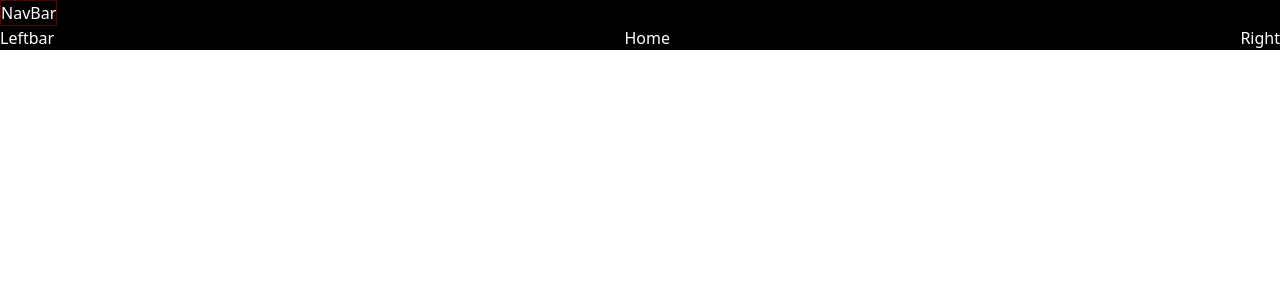
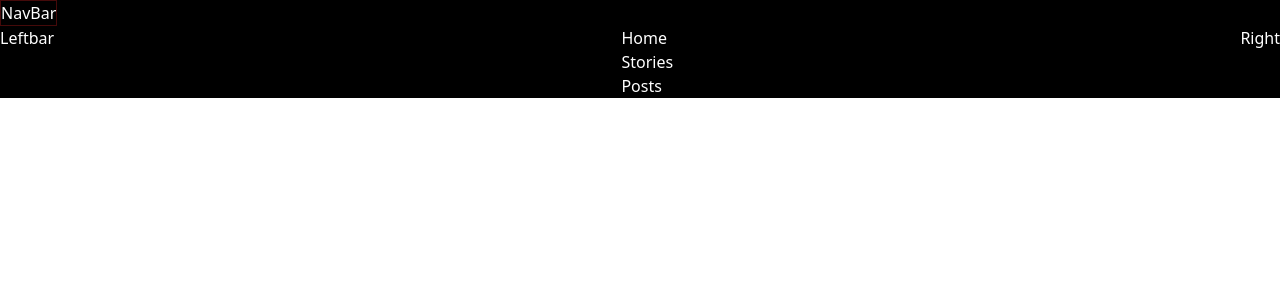
Before and after one commit to alicehack2020/social-media-frontend, a React (Vite) app: page / in a window 1280 px wide. Shown: the top 300 px of the page. Built offline with nearby package versions, Linux system fonts and the light colour scheme; no server answers; sample sign-in values are in the browser's storage.

Commit message:
react-query added

```diff
--- a/package.json
+++ b/package.json
@@ -11,6 +11,7 @@
   },
   "dependencies": {
     "@heroicons/react": "^2.1.3",
+    "@tanstack/react-query": "^5.28.6",
     "axios": "^1.6.8",
     "react": "^18.2.0",
     "react-dom": "^18.2.0",
--- a/src/App.jsx
+++ b/src/App.jsx
@@ -5,6 +5,7 @@ import {
   RouterProvider,
   createBrowserRouter,
 } from "react-router-dom";
+import { QueryClient, QueryClientProvider } from "@tanstack/react-query";
 import { Home } from "./pages/Home";
 import Login from "./pages/Login";
 import Register from "./pages/Register";
@@ -18,12 +19,14 @@ import { AuthContext } from "./context/authContext.jsx";
 const App = () => {
   //TODO 1.add dark theme logic here in tailwindcss
   //TODO 2. add switch button in navbar
-
   const { darkMode } = useContext(DarkModeContext);
   const { currentUser } = useContext(AuthContext);
 
+  const queryClient = new QueryClient();
+
   const Layout = () => {
     return (
+      <QueryClientProvider client={queryClient}>
         <div
           className={`${
             darkMode ? "dark:bg-white dark:text-back" : " bg-black text-white"
@@ -36,6 +39,7 @@ const App = () => {
             <Right />
           </div>
         </div>
+      </QueryClientProvider>
     );
   };
 
--- /dev/null
+++ b/src/axios.js
@@ -0,0 +1,6 @@
+import axios from "axios";
+
+export const makeRequest = axios.create({
+  baseURL: "http://localhost:8800/api/",
+  withCredentials: true,
+});
--- a/src/components/Post.jsx
+++ b/src/components/Post.jsx
@@ -1,9 +1,22 @@
-import React from 'react'
+import { useQuery } from "@tanstack/react-query";
+import React from "react";
+import { makeRequest } from "../axios";
 
 const Post = () => {
+  const { isloading, error, data } = useQuery({
+    queryKey: ["posts"],
+    queryFn: () => makeRequest.get("/posts").then((res) => res.data),
+  });
+
+  if (isloading) return <div>Loading...</div>;
+  if (error) return <div>Error</div>;
+
   return (
-    <div>Post</div>
-  )
-}
+    <div>
+      <h1>Posts</h1>
+      {JSON.stringify(data)}
+    </div>
+  );
+};
 
-export default Post
+export default Post;
--- a/src/pages/Home.jsx
+++ b/src/pages/Home.jsx
@@ -1,7 +1,13 @@
-import React from 'react'
+import React from "react";
+import Stories from "../components/Stories";
+import Post from "../components/Post";
 
 export const Home = () => {
   return (
-    <div>Home</div>
-  )
-}
+    <div>
+      <h1>Home</h1>
+      <Stories />
+      <Post />
+    </div>
+  );
+};
--- a/src/pages/Register.jsx
+++ b/src/pages/Register.jsx
@@ -1,9 +1,30 @@
-import React from 'react'
+import axios from "axios";
+import React from "react";
 
 const Register = () => {
+  const handleClick = async (e) => {
+    // e.preventDefault();
+    const inputs = {
+      username: "test",
+      email: "m@gmail.com",
+      password: "test1234",
+      name: "mohan",
+    };
+    try {
+      await axios.post("http://localhost:8800/api/auth/register", inputs);
+    } catch (err) {
+      setErr(err.response.data);
+    }
+  };
+
   return (
-    <div>Register</div>
-  )
-}
+    <div>
+      <h1>Register</h1>
+      <button className="border border-red-900 p-2" onClick={handleClick}>
+        Register
+      </button>
+    </div>
+  );
+};
 
-export default Register
+export default Register;
```
Also changed, not shown: 1 other file (tests, documents, lock files or other folders). Lines whose indentation alone changed are shown as unchanged.
